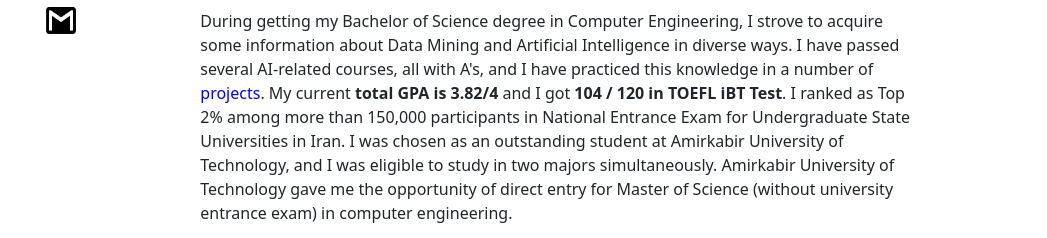
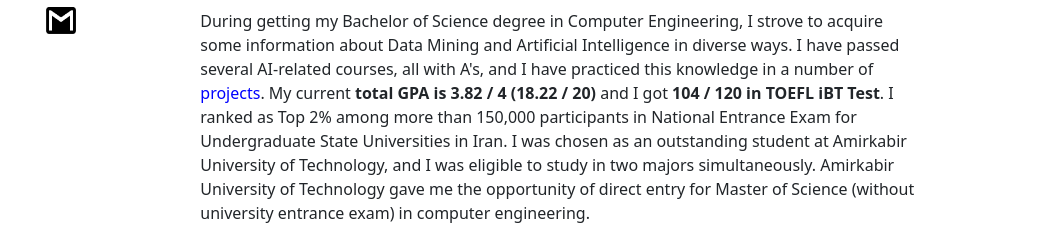
Before and after one commit to MortezaDamghaniNouri/MortezaDamghaniNouri.github.io, a plain HTML site: page index.html in a window 1280 px wide. Both pictures are taken after a click on the link "Home". Shown: the part 436-674 px from the top of the page, 233-1280 px from the left. Drawn offline with nearby package versions, Linux system fonts and the light colour scheme.

Commit message:
Some minor changes added.

```diff
--- a/index.html
+++ b/index.html
@@ -45,7 +45,7 @@
             <p>
                 During getting my Bachelor of Science degree in Computer Engineering, I strove to acquire some information about Data Mining and Artificial Intelligence in diverse ways.
                 I have passed several AI-related courses, all with A's, and I have practiced this knowledge in a number of <a  onclick="show_projects()" class="non_underline-link blue-btn projects" href="#" >projects</a>.
-                My current <strong>total GPA is 3.82/4</strong> and I got <strong>104 / 120 in TOEFL iBT Test</strong>.
+                My current <strong>total GPA is 3.82 / 4 (18.22 / 20)</strong> and I got <strong>104 / 120 in TOEFL iBT Test</strong>.
                 I ranked as Top 2% among more than 150,000 participants in National Entrance Exam for Undergraduate State Universities in Iran. I was chosen as an outstanding student at Amirkabir
                 University of Technology, and I was eligible to study in two majors simultaneously.
                 Amirkabir University of Technology gave me the opportunity of direct entry for Master of Science (without university entrance exam) in computer engineering.
--- a/script.js
+++ b/script.js
@@ -19,7 +19,7 @@ document.getElementById("home").onclick = function()
             <p>
                 During getting my Bachelor of Science degree in Computer Engineering, I strove to acquire some information about Data Mining and Artificial Intelligence in diverse ways.
                 I have passed several AI-related courses, all with A's, and I have practiced this knowledge in a number of <a  onclick="show_projects()" class="non_underline-link blue-btn projects" href="#" >projects</a>.
-                My current <strong>total GPA is 3.82/4</strong> and I got <strong>104 / 120 in TOEFL iBT Test</strong>.
+                My current <strong>total GPA is 3.82 / 4 (18.22 / 20)</strong> and I got <strong>104 / 120 in TOEFL iBT Test</strong>.
                 I ranked as Top 2% among more than 150,000 participants in National Entrance Exam for Undergraduate State Universities in Iran. I was chosen as an outstanding student at Amirkabir
                 University of Technology, and I was eligible to study in two majors simultaneously.
                 Amirkabir University of Technology gave me the opportunity of direct entry for Master of Science (without university entrance exam) in computer engineering.
```
